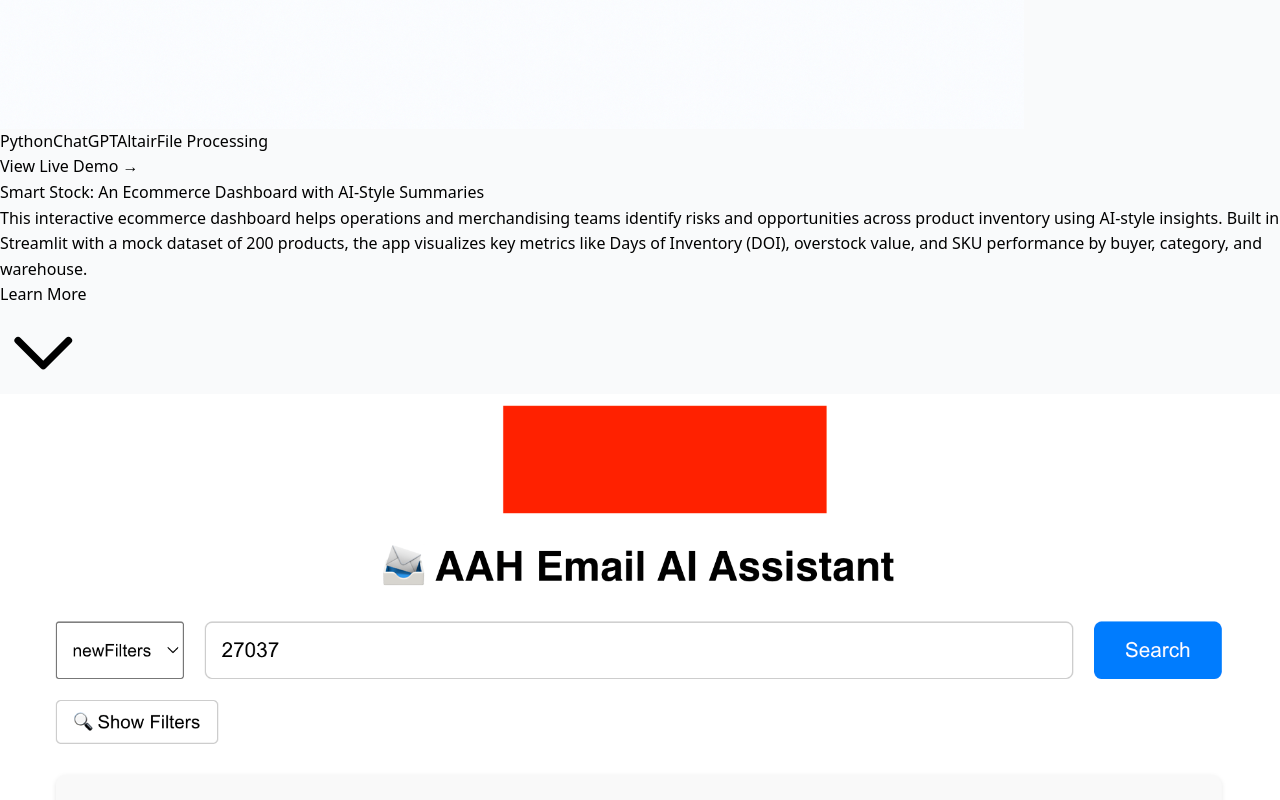
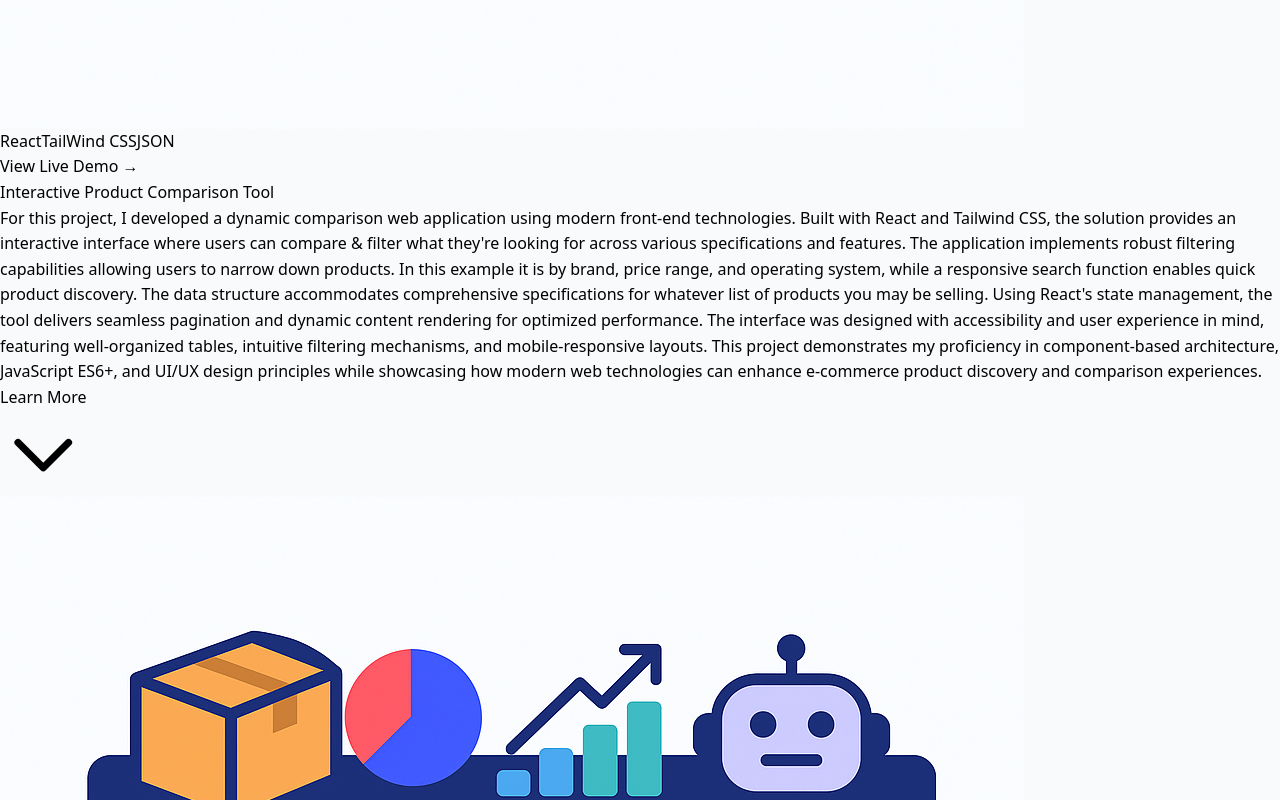
Before and after one commit to awolfe89/forgewise, a React (Vite) app: page /projects in a window 1280 px wide. Shown: the part 1100-1900 px from the top of the page. Built offline with nearby package versions, Linux system fonts and the light colour scheme; the HTML template or start-up script is replaced by a standard one.

Commit message:
added comparison table project

```diff
--- a/src/pages/Projects.jsx
+++ b/src/pages/Projects.jsx
@@ -159,6 +159,41 @@ export default function Projects() {
           <h2 className="text-3xl font-bold mb-12 text-center">Featured Projects</h2>
 
           <div className="grid md:grid-cols-2 gap-8 mb-16">
+              {/* Comparison Charts */}
+               <ProjectCard
+              title="Interactive Product Comparison Tool"
+              description="For this project, I developed a dynamic comparison web application using modern front-end technologies. Built with React and Tailwind CSS, the solution provides an interactive interface where users can compare & filter what they're looking for across various specifications and features. The application implements robust filtering capabilities allowing users to narrow down products. In this example it is by brand, price range, and operating system, while a responsive search function enables quick product discovery. The data structure accommodates comprehensive specifications for whatever list of products you may be selling. Using React's state management, the tool delivers seamless pagination and dynamic content rendering for optimized performance. The interface was designed with accessibility and user experience in mind, featuring well-organized tables, intuitive filtering mechanisms, and mobile-responsive layouts. This project demonstrates my proficiency in component-based architecture, JavaScript ES6+, and UI/UX design principles while showcasing how modern web technologies can enhance e-commerce product discovery and comparison experiences."
+              image={invDash}
+              tags={["React", "TailWind CSS", "JSON"]}
+              link="https://esdguys.com/pages/product-comparison-example"
+              bullets={[
+                'Built with React & Tailwind',
+                'Embeds Directly into the Shopify Page',
+                'Filtering & Search Without Page Load',
+                'Product Data Saved in Separate JSON File so Employees Dont Have to Worry About Editing Products Around App Logic'
+              ]}
+              explanation="This snippet shows the basic JSON data structure that the table pulls from. Updating is easy and straightforward"
+              codeSnippet={` {
+                              "id": 59,
+                              "brand": "Motorola",
+                              "model": "Razr 40",
+                              "processor": "Snapdragon 7 Gen 1",
+                              "ram": "8GB",
+                              "storage": "256GB",
+                              "display": "6.9-inch foldable AMOLED + 1.5-inch cover display",
+                              "camera": "64MP main + 13MP ultrawide",
+                              "battery": "4200 mAh",
+                              "price": 699,
+                              "releaseDate": "2023-06-01",
+                              "rating": 4.0,
+                              "inStock": true,
+                              "colors": ["Sage Green", "Vanilla Cream", "Summer Lilac"],
+                              "os": "Android 13",
+                              "url": "/products/example-product",
+                              "image": "motorola-razr-40.jpg"
+                            },`
+              }
+            />
             {/* Dashboard */}
             <ProjectCard
               title="Smart Stock: An Ecommerce Dashboard with AI-Style Summaries"
```
